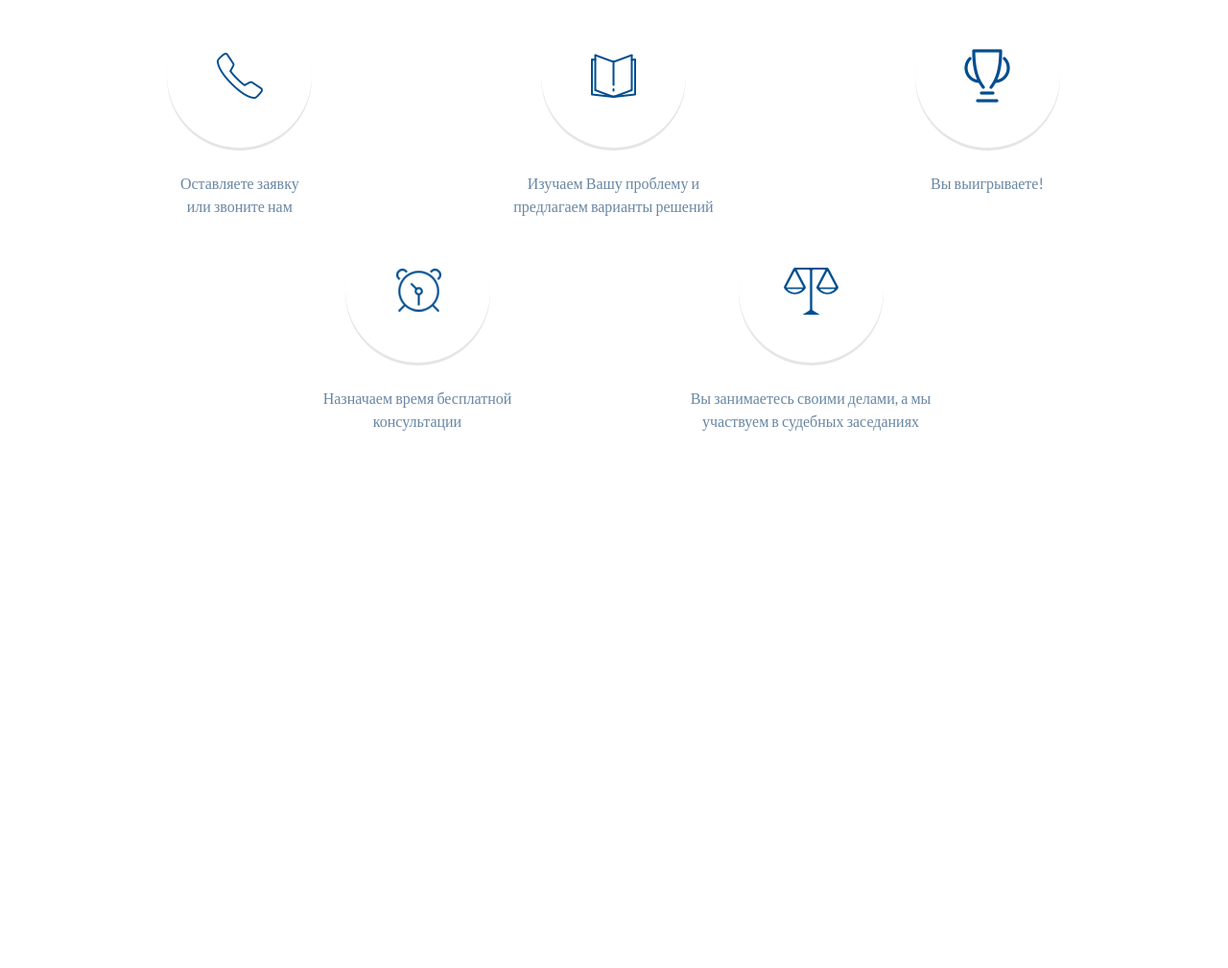
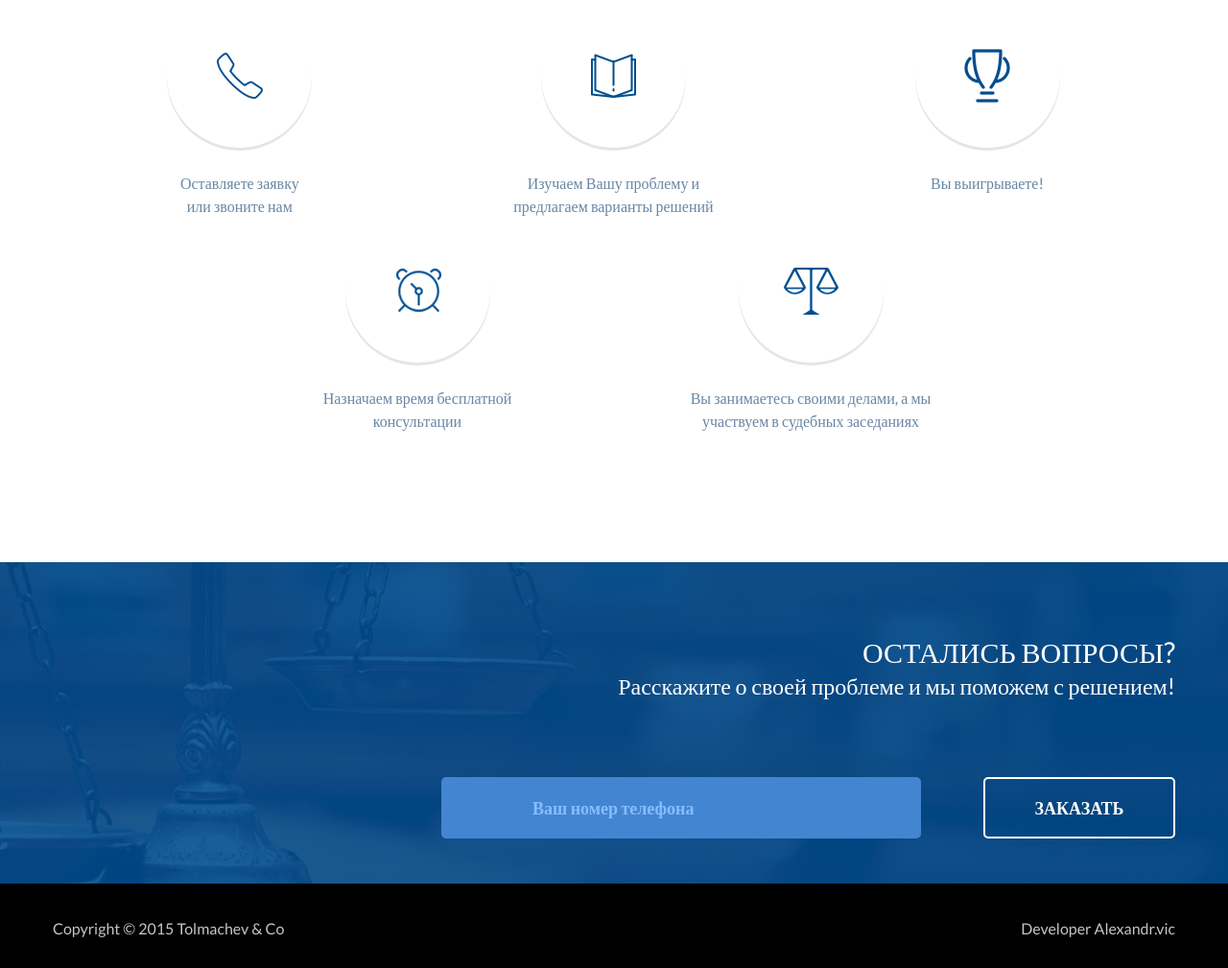
Before and after one commit to zheselevko/vezha, a website: page src/index.html in a window 1280 px wide. Shown: the part 6352-7361 px from the top of the page at 96% size. Before the commit the page ends 6938 px from the top, so only its background shows below. Drawn offline with nearby package versions, Linux system fonts and the light colour scheme; files that its build step writes are made by us from their sources; files whose address does not match are found by name; a web font is replaced by a local one.

Commit message:
added footer and styles for footer

```diff
--- /dev/null
+++ b/src/partials/footer.html
@@ -0,0 +1,31 @@
+<footer class="footer">
+<div class="footer__form">
+	<div class="container">
+		<div class="form r">
+			<div class="form__name">
+				<span>ОСТАЛИСЬ ВОПРОСЫ?</span>
+Расскажите о своей проблеме и мы поможем с решением!
+			</div>
+		<form action="">
+			<div class="input-group">
+			<label for="tel"></label>
+				<input type="text" name="telno" id="tel" placeholder="Ваш номер телефона">
+			</div>
+			<div class="button r">
+				<input type="submit" value="заказать">
+			</div>
+		</form>
+		</div>
+	</div>
+</div>
+	<div class="copyright">
+		<div class="container">
+			<p class="copy l">
+				Copyright © 2015 Tolmachev & Co
+			</p>
+			<p class="devolop r">
+				Developer Alexandr.vic
+			</p>
+		</div>
+	</div>
+</footer>
--- a/src/sass/_main.sass
+++ b/src/sass/_main.sass
@@ -258,3 +258,71 @@
 							font-size: 16px
 							font-weight: 400
 							line-height: 24px
+.footer
+	width: 100%
+	+box
+	+clr
+	.footer__form
+		width: 100%
+		height: 335px
+		background: url("../img/fot_bg.png") center 0 no-repeat
+		background-size: cover
+		.container
+			padding: 75px 0 0 0
+			.form
+				width: 765px
+				.form__name
+					float: right
+					color: white
+					+lrg
+					font-weight: 400
+					line-height: 36px
+					font-size: 24px
+					text-align: right
+					margin-bottom: 70px
+					span
+						display: block
+						font-size: 30px
+				.input-group
+					float: left
+					padding: 7px 0
+					input
+						width: 310px
+						height: 64px
+						background-color: #4485d1
+						border-radius: 5px
+						padding: 0 95px
+						color: #85bdff
+						+lbd
+						font-size: 18px
+						font-weight: 700
+					input::-moz-placeholder
+						color: #85bdff
+					input::-webkit-input-placeholder
+						color: #85bdff
+					input:-ms-input-placeholder
+						color: #85bdff
+				.button
+					padding: 7px 0
+					input
+						width: 200px
+						height: 64px
+						border: 2px solid white
+						border-radius: 5px
+						background-color: transparent
+						color: white
+						+lbd
+						font-size: 18px
+						font-weight: 700
+						text-transform: uppercase
+	.copyright
+		width: 100%
+		background: #000
+		.container
+			padding: 29px 0 23px 0
+			p
+				color: #c5c5c5
+				+lrg
+				font-size: 16px
+				font-weight: 400
+				line-height: 36px
```
Also changed, not shown: site/index.html (+31 -0 lines), src/index.html (+1 -0 lines), site/css/screen.css, site/img/fot_bg.png (added), 1 other file.
